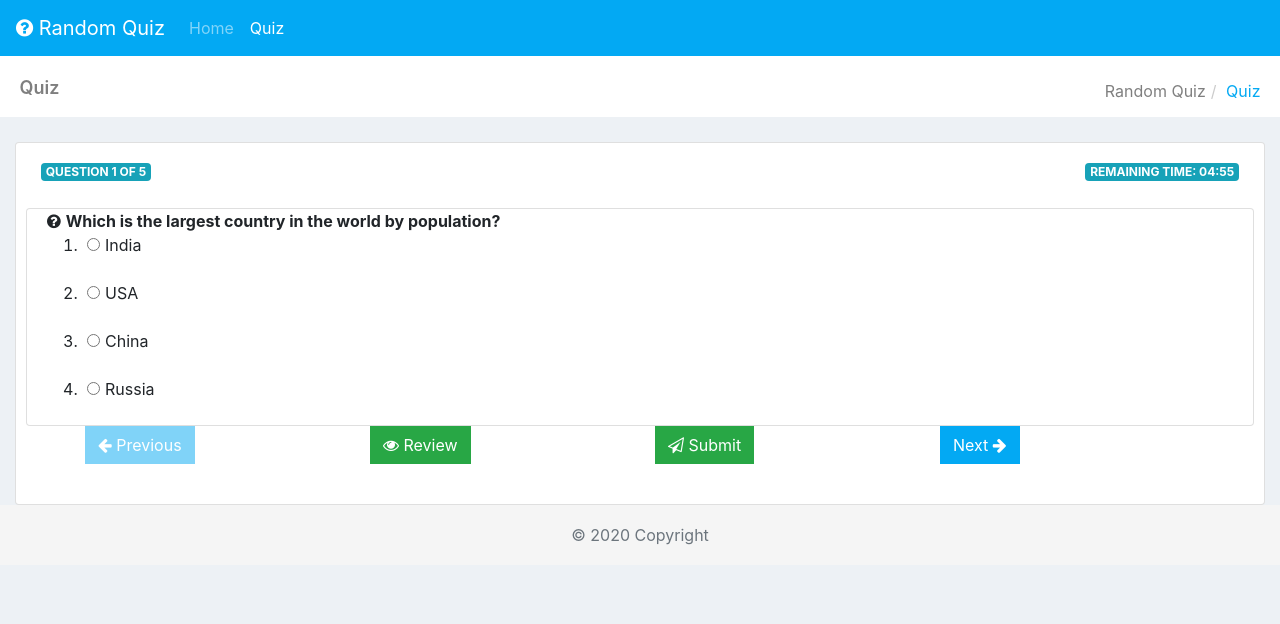
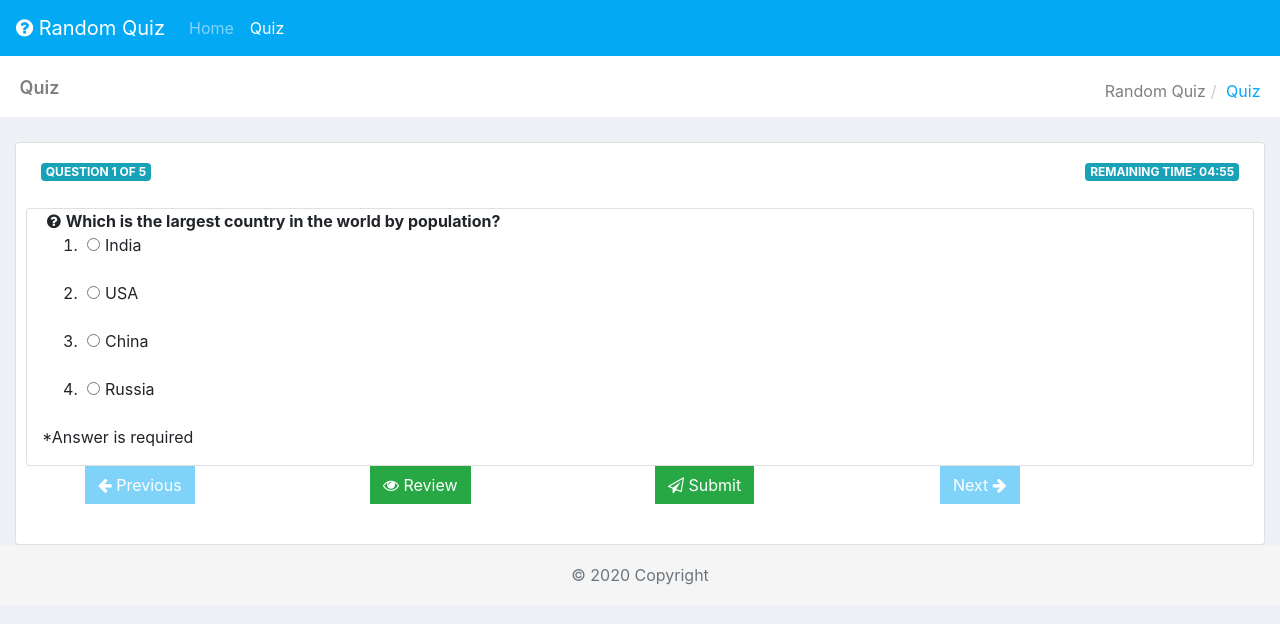
Before and after one commit to Aniket17/procom-quiz, an Angular app: page /quiz in a window 1280 px wide. Shown: the top 624 px of the page. Built offline with nearby package versions, Linux system fonts and the light colour scheme.

Commit message:
Applied some validations

```diff
--- a/src/app/components/question/question.component.html
+++ b/src/app/components/question/question.component.html
@@ -4,14 +4,17 @@
         <b>{{question.content}}</b>
     </div>
     <div class="col-sm-12">
+        <form #questionForm="ngForm">
             <ul>
                 <li *ngFor="let c of question.choices">
                     <div class="form-group">
-                    <input type="radio" class="radio" id="option_{{c.id}}" name="option_{{c.questionId}}" [value]="c.id"
-                        [(ngModel)]="question.selected" />
+                        <input type="radio" class="radio" id="option_{{c.id}}" name="option_{{c.questionId}}"
+                            [value]="c.id" [(ngModel)]="question.selected" required (change)="onChange(questionForm)" />
                         <label for="option_{{c.id}}">{{c.content}}</label>
                     </div>
                 </li>
             </ul>
+            <p [hidden]="questionForm.valid">*Answer is required</p>
+        </form>
     </div>
 </div>
--- a/src/app/components/question/question.component.ts
+++ b/src/app/components/question/question.component.ts
@@ -1,5 +1,7 @@
 import { Component, OnInit, Input } from "@angular/core";
 import Question from "../../models/question";
+import { StateService } from "src/app/services/state.service";
+import { NgForm } from "@angular/forms";
 
 @Component({
   selector: "question",
@@ -9,6 +11,9 @@ import Question from "../../models/question";
 export class QuestionComponent implements OnInit {
   @Input() question: Question;
 
-  constructor() {}
+  constructor(private stateService: StateService) {}
   ngOnInit() {}
+  onChange(questionForm: NgForm) {
+    this.stateService.onFormChanged(questionForm.valid);
+  }
 }
--- a/src/app/components/quiz-toobar/quiz-toobar.component.ts
+++ b/src/app/components/quiz-toobar/quiz-toobar.component.ts
@@ -1,4 +1,6 @@
 import { Component, OnInit, Input, EventEmitter, Output } from "@angular/core";
+import { StateService } from "src/app/services/state.service";
+import { Observable, Subscription } from "rxjs";
 
 @Component({
   selector: "quiz-toobar",
@@ -13,9 +15,8 @@ export class QuizToobarComponent implements OnInit {
   @Input() nextDisabled: boolean;
   @Input() prevDisabled: boolean;
   isReviewing: boolean = false;
-  constructor() {}
-  ngOnInit() {}
 
+  constructor(private stateService: StateService) {}
   next() {
     this.onNext.emit("next");
   }
--- a/src/app/components/quiz/quiz.component.ts
+++ b/src/app/components/quiz/quiz.component.ts
@@ -5,6 +5,7 @@ import Question from "../../models/question";
 import { StateService } from "../../services/state.service";
 import { Router } from "@angular/router";
 import QuizConfiguration from "../../models/quiz.configuration";
+import { Subscription } from "rxjs";
 
 @Component({
   selector: "quiz",
@@ -24,16 +25,22 @@ export class QuizComponent implements OnInit {
   config: QuizConfiguration;
   isReviewing: boolean;
   loading: boolean = false;
-
+  isFormValid: boolean = false;
+  sub: Subscription;
   ngOnInit() {
     this.config = new QuizConfiguration({}); //should read it from config.json
     this.loadQuiz(this.quizId);
+    this.sub = this.stateService.formSubjectObservable$.subscribe(x => {
+      this.isFormValid = x;
+    });
+  }
+  ngOnDestroy() {
+    this.sub.unsubscribe();
   }
   async loadQuiz(quizId: number) {
     try {
       this.loading = true;
       let resp = await this.quizService.getQuiz(quizId);
-
       this.quiz = new Quiz(resp);
       this.getNextQuestion();
     } catch (error) {
@@ -46,9 +53,11 @@ export class QuizComponent implements OnInit {
   getNextQuestion() {
     this.saveAnswer();
     this.currentQuestion = this.quiz.questions[++this.id];
+    this.stateService.onFormChanged(false);
   }
 
   getPreviousQuestion() {
+    this.stateService.onFormChanged(true);
     this.saveAnswer();
     this.currentQuestion = this.quiz.questions[--this.id];
   }
@@ -57,7 +66,8 @@ export class QuizComponent implements OnInit {
       !this.quiz ||
       !this.quiz.questions ||
       this.id >= this.quiz.questions.length - 1 ||
-      this.isReviewing
+      this.isReviewing ||
+      !this.isFormValid
     );
   }
   disablePrevious() {
--- a/src/app/services/state.service.ts
+++ b/src/app/services/state.service.ts
@@ -1,10 +1,17 @@
 import { Injectable } from "@angular/core";
+import { BehaviorSubject, Observable } from "rxjs";
 
 @Injectable({
   providedIn: "root"
 })
 export class StateService {
-  constructor() {}
+  private formSubject$ = new BehaviorSubject<boolean>(false);
+  public formSubjectObservable$: Observable<boolean>;
+
+  constructor() {
+    this.formSubjectObservable$ = this.formSubject$.asObservable();
+  }
+
   private state: any = {};
   setResult(score) {
     this.state.score = score;
@@ -12,4 +19,8 @@ export class StateService {
   getResult() {
     return this.state.score;
   }
+  onFormChanged(validity: boolean) {
+    console.log(validity);
+    this.formSubject$.next(validity);
+  }
 }
```
Lines whose indentation alone changed are shown as unchanged.
